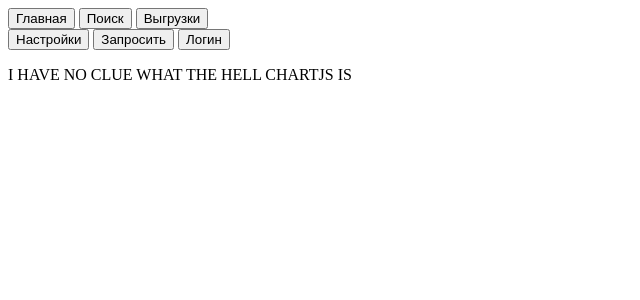
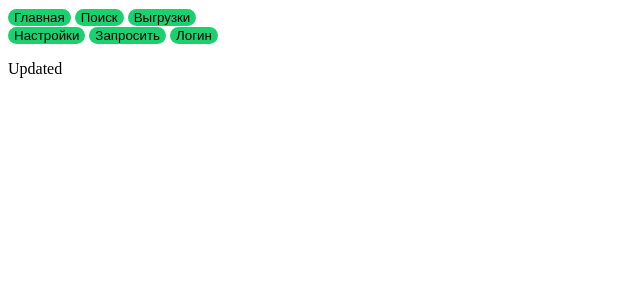
Before and after one commit to nevermaestro/mosprom, a Flask app: page / in a window 1280 px wide. Shown: the top 300 px of the page, without its empty margins (0-640 px from the left). Run offline with Flask 3, Linux system fonts and the light colour scheme.

Commit message:
changed strutcure so that linking in index.html works

```diff
--- /dev/null
+++ b/app/static/css/style.css
@@ -0,0 +1,14 @@
+button {
+border:none;
+background-color: hsl(148, 77%, 46%);
+border-radius: 10px;
+cursor: pointer;
+}
+button:hover{
+    background-color: hsl(148, 77%, 36%);
+}
+#Leftbar{
+    display: flex;
+    flex-direction: column;
+    width: 30%;
+}
--- /dev/null
+++ b/app/static/js/app.js
@@ -0,0 +1,4 @@
+const button1 = document.getElementById("click");
+function handleClick(){
+    document.getElementById("chart").textContent = "PLEASE NO";
+}
--- a/app/templates/index.html
+++ b/app/templates/index.html
@@ -4,6 +4,7 @@
     <meta charset="UTF-8">
     <meta name="viewport" content="width=device-width, initial-scale=1.0">
     <title>Document</title>
+    <link rel="stylesheet" href="{{ url_for('static', filename='css/style.css') }}">
 </head>
 <body>
     <div id="Leftbar">
@@ -14,13 +15,14 @@
         </div>
         <div>
             <button>Настройки</button>
-            <button>Запросить</button>
+            <button id="click" onclick="handleClick()">Запросить</button>
             <button>Логин</button>
         <div>
     </div>
     <div>
         <div id="chartjs"></div>
-        <div><p>I HAVE NO CLUE WHAT THE HELL CHARTJS IS</p></div>
+        <div><p id="chart">Updated</p></div>
     </div>
+    <script src="../static/js/app.js"></script>
 </body>
 </html>
```
Also changed, not shown: app/templates/static/css/style.css (deleted), app/templates/static/js/app.js (deleted).
